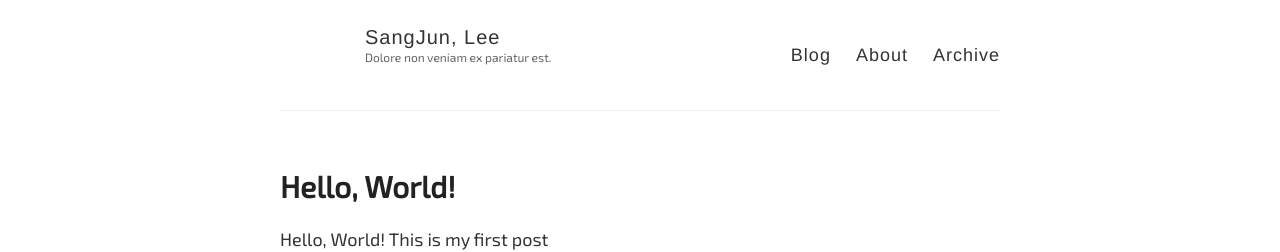
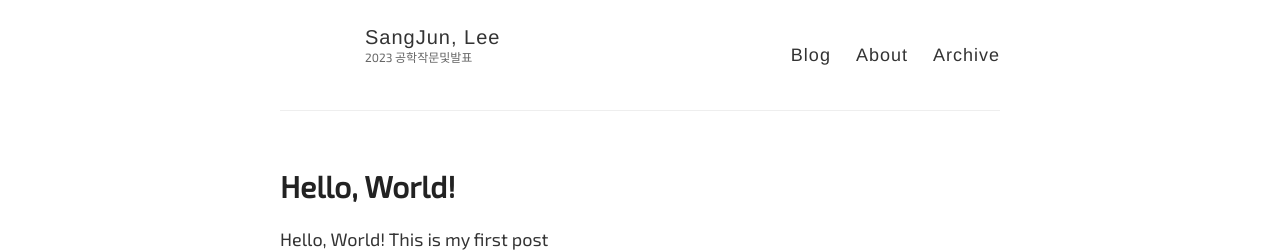
Before and after one commit to J-1ac/J-1ac.github.io, a Jekyll site: the page built from index.html, in a window 1280 px wide. Shown: the top 252 px of the page. Built offline with Jekyll 4.4.1, drawn with Linux system fonts in a browser that asks for light colours; some web fonts are replaced; the list of posts is cut into pages by our own code.

Commit message:
Update _config.yml

```diff
--- a/_config.yml
+++ b/_config.yml
@@ -6,7 +6,7 @@
 name: SangJun, Lee
 
 # Short bio or description (displayed in the header)
-description: Dolore non veniam ex pariatur est.
+description: 2023 공학작문및발표
 
 # URL of your avatar or profile pic (you could use your GitHub profile pic)
 avatar:
```
